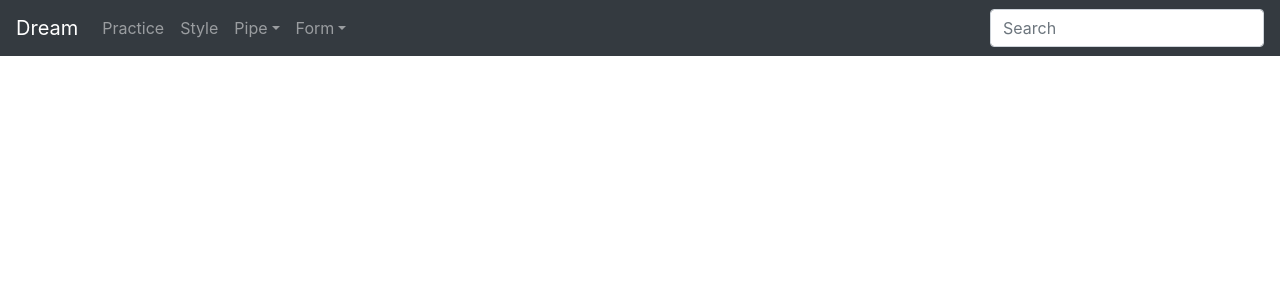
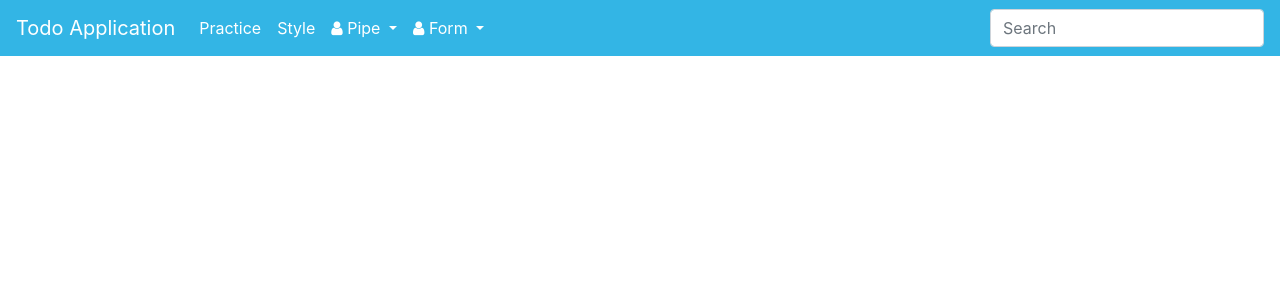
Before and after one commit to msafarigit/DreamApp, an Angular app: page / in a window 1280 px wide. Shown: the top 300 px of the page. Built offline with nearby package versions, Linux system fonts and the light colour scheme.

Commit message:
add ngb navbar

```diff
--- a/angular.json
+++ b/angular.json
@@ -34,8 +34,7 @@
             ],
             "scripts": [
               "node_modules/jquery/dist/jquery.min.js",
-              "node_modules/popper.js/dist/umd/popper.min.js",
-              "node_modules/bootstrap/dist/js/bootstrap.min.js"
+              "node_modules/popper.js/dist/umd/popper.min.js"
             ]
           },
           "configurations": {
--- a/src/app/navbar/navbar.component.html
+++ b/src/app/navbar/navbar.component.html
@@ -1,28 +1,33 @@
-<nav class="navbar navbar-expand-md navbar-dark bg-dark">
-  <a class="navbar-brand" href="#">Dream</a>
-  <button class="navbar-toggler" type="button" data-toggle="collapse" data-target="#navbarsExample04"
-    aria-controls="navbarsExample04" aria-expanded="false" aria-label="Toggle navigation">
+<nav class="navbar navbar-expand-md navbar-dark bg-blue">
+  <a class="navbar-brand" [routerLink]="['/']" (click)="navbarCollapsed = true">Todo Application</a>
+  <button class="navbar-toggler navbar-toggler-right" type="button" (click)="navbarCollapsed = !navbarCollapsed"
+    [attr.aria-expanded]="!navbarCollapsed" aria-controls="navbarContent" aria-expanded="false"
+    aria-label="Toggle navigation">
     <span class="navbar-toggler-icon"></span>
   </button>
 
   <div class="collapse navbar-collapse">
     <ul class="navbar-nav mr-auto">
       <li class="nav-item">
-        <a class="nav-link" routerLink="/practice">Practice</a>
+        <a class="nav-link" routerLink="/practice"(click)="navbarCollapsed = true">Practice</a>
       </li>
       <li class="nav-item">
-        <a class="nav-link" routerLink="/style">Style</a>
+        <a class="nav-link" routerLink="/style"(click)="navbarCollapsed = true">Style</a>
       </li>
-      <li class="nav-item dropdown">
-        <a class="nav-link dropdown-toggle" href="#" data-toggle="dropdown">Pipe</a>
-        <div class="dropdown-menu">
+      <li class="nav-item dropdown" ngbDropdown>
+        <a class="nav-link dropdown-toggle" ngbDropdownToggle data-toggle="dropdown" [routerLink]="['/']">
+          <i class="fa fa-user"></i> Pipe
+        </a>
+        <div ngbDropdownMenu class="dropdown-menu">
           <a class="dropdown-item" routerLink="/pipe">Sync</a>
           <a class="dropdown-item" routerLink="/asyncPipe">Async</a>
         </div>
       </li>
-      <li class="nav-item dropdown">
-        <a class="nav-link dropdown-toggle" href="#" data-toggle="dropdown">Form</a>
-        <div class="dropdown-menu">
+      <li class="nav-item dropdown" ngbDropdown>
+        <a class="nav-link dropdown-toggle" ngbDropdownToggle data-toggle="dropdown" [routerLink]="['/']">
+          <i class="fa fa-user"></i> Form
+        </a>
+        <div ngbDropdownMenu class="dropdown-menu">
           <a class="dropdown-item" routerLink="/templateDrivenForm">Template Driven Form</a>
           <a class="dropdown-item" routerLink="/asyncPipe">Async</a>
         </div>
--- a/src/app/navbar/navbar.component.scss
+++ b/src/app/navbar/navbar.component.scss
@@ -0,0 +1,13 @@
+.bg-blue {
+  background-color: #33b5e5 !important;
+}
+
+.navbar.navbar-dark .navbar-nav .nav-item .nav-link {
+  color: #fff;
+  -webkit-transition: .35s;
+  transition: .35s;
+}
+
+.navbar.navbar-dark .navbar-nav .nav-item.active > .nav-link {
+  background-color: rgba(255, 255, 255, 0.1);
+}
--- a/src/app/navbar/navbar.component.ts
+++ b/src/app/navbar/navbar.component.ts
@@ -7,6 +7,8 @@ import { Component, OnInit } from '@angular/core';
 })
 export class NavbarComponent implements OnInit {
 
+  navbarCollapsed = true;
+
   constructor() { }
 
   ngOnInit() {
```
